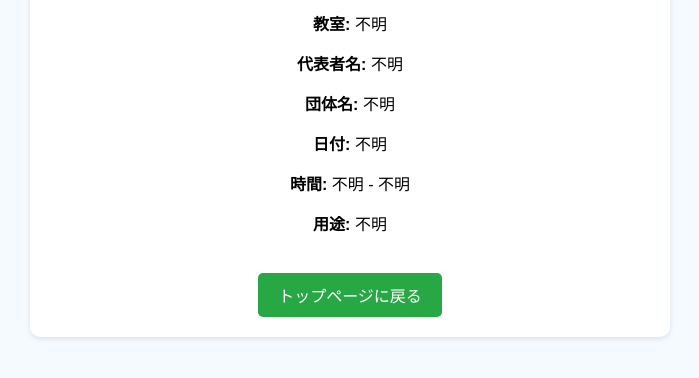
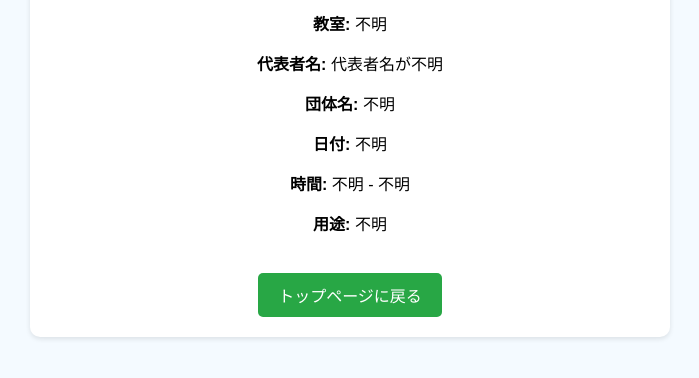
Before and after one commit to kota723/-, a website: page public/confirmation.html in a window 1280 px wide. Shown: the part 206-584 px from the top of the page, without its empty margins (290-989 px from the left). Drawn offline with Linux system fonts and the light colour scheme.

```diff
--- a/public/confirmation.html
+++ b/public/confirmation.html
@@ -58,7 +58,7 @@
     // URLパラメータを取得して表示
     const params = new URLSearchParams(window.location.search);
     document.getElementById('room').textContent = params.get('room') || '不明';
-    document.getElementById('Name').textContent = params.get('Name') || '不明';
+    document.getElementById('Name').textContent = params.get('Name') || '代表者名が不明';
     document.getElementById('user').textContent = params.get('user') || '不明';
     document.getElementById('date').textContent = params.get('date') || '不明';
     document.getElementById('startTime').textContent = params.get('startTime') || '不明';
```
